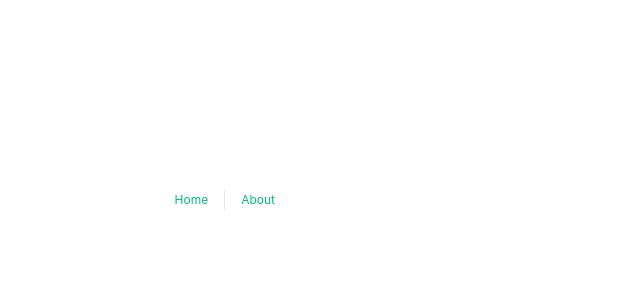
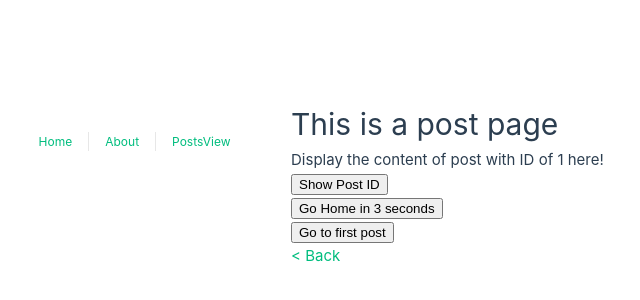
Before and after one commit to Viktorres19/project-01-composition-api, a Vue app: page /postDetail/1 in a window 1280 px wide. Before the commit this address had no page. Shown: the part 216-516 px from the top of the page, without its empty margins (349-989 px from the left). Built offline with nearby package versions, Linux system fonts and the light colour scheme.

Commit message:
08 local and global custom directives

```diff
--- a/src/App.vue
+++ b/src/App.vue
@@ -7,6 +7,7 @@
   <nav>
     <RouterLink to="/">Home</RouterLink>
     <RouterLink to="/about">About</RouterLink>
+    <RouterLink to="/posts">PostsView</RouterLink>
   </nav>
 
   <RouterView />
--- a/src/router/index.js
+++ b/src/router/index.js
@@ -1,5 +1,7 @@
 import { createRouter, createWebHistory } from 'vue-router'
 import HomeView from '../views/HomeView.vue'
+import PostsView from '../views/PostsView.vue'
+import PostDetailView from '../views/PostDetailView.vue'
 
 const router = createRouter({
   history: createWebHistory(import.meta.env.BASE_URL),
@@ -16,6 +18,16 @@
       // this generates a separate chunk (About.[hash].js) for this route
       // which is lazy-loaded when the route is visited.
       component: () => import('../views/AboutView.vue')
+    },
+    {
+      path: '/posts',
+      name: 'posts',
+      component: PostsView
+    },
+    {
+      path: '/postDetail/:id',
+      name: 'postDetail',
+      component: () => import('../views/PostDetailView.vue')
     }
   ]
 })
--- /dev/null
+++ b/src/views/PostDetailView.vue
@@ -0,0 +1,41 @@
+<template>
+  <div class="post-detail">
+    <h1>This is a post page</h1>
+    <p>Display the content of post with ID of {{ $route.params.id }} here!</p>
+    <div>
+      <button @click="showPostId">Show Post ID</button>
+    </div>
+    <div>
+      <button @click="goHomeIn3Seconds">Go Home in 3 seconds</button>
+    </div>
+    <div>
+      <button @click="goToFirstPost">Go to first post</button>
+    </div>
+    <p><RouterLink to="/posts">&lt; Back</RouterLink></p>
+  </div>
+</template>
+
+<script setup>
+import { useRoute, useRouter } from 'vue-router'
+
+const route = useRoute()
+const router = useRouter()
+
+const showPostId = () => {
+  alert(`The ID of this post is ${ route.params.id }`)
+}
+const goHomeIn3Seconds = () => {
+  setTimeout(() => {
+    /* router.push('/') */
+    router.push({ name: 'home' })
+  }, 3000)
+}
+const goToFirstPost = () => {
+  router.push({
+    name: 'postDetail',
+    params: {
+      id: 'id1'
+    }
+  })
+}
+</script>
--- /dev/null
+++ b/src/views/PostsView.vue
@@ -0,0 +1,23 @@
+<template>
+  <div class="posts">
+    <h1>Posts</h1>
+    <ul>
+      <li>
+        <RouterLink to="/postDetail/id1">Post 1</RouterLink>
+      </li>
+      <li>
+        <RouterLink to="/postDetail/id2">Post 2</RouterLink>
+      </li>
+      <li>
+        <RouterLink to="/postDetail/id3">Post 3</RouterLink>
+      </li>
+    </ul>
+  </div>
+</template>
+
+<script setup>
+
+</script>
+<style scoped>
+
+</style>
```
